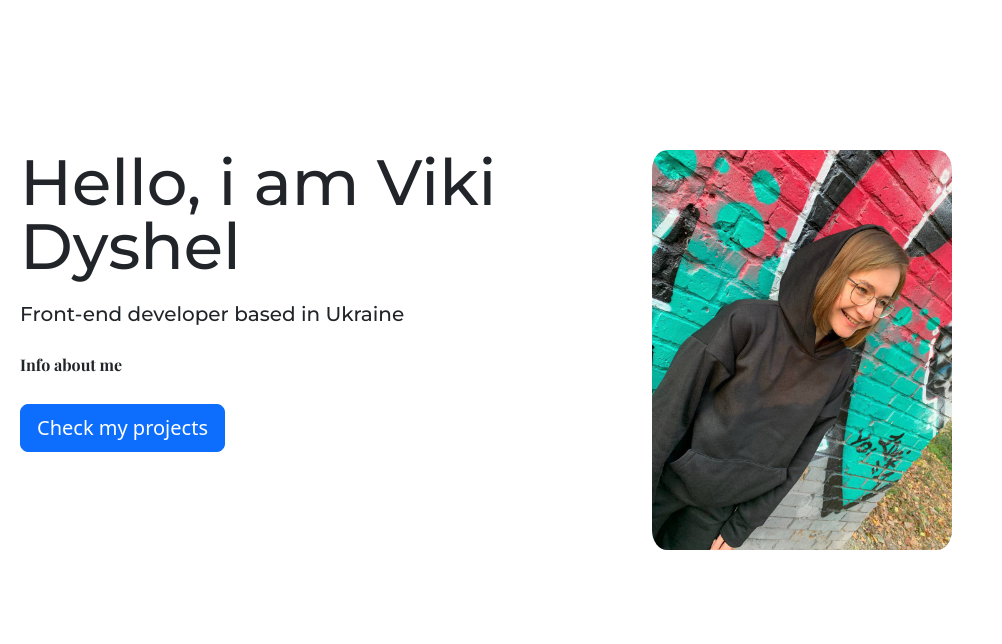
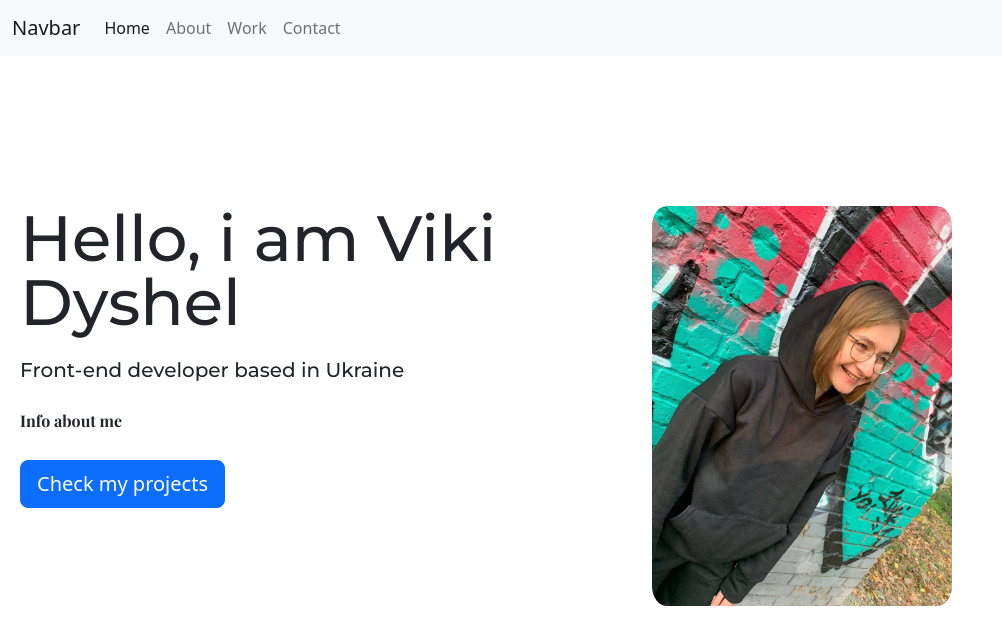
Before and after one commit to VikiDyshel/Portfolio, a plain HTML site: page about.html in a window 1280 px wide. Shown: the whole page, without its empty margins (0-1002 px from the left). Drawn offline with nearby package versions, Linux system fonts and the light colour scheme.

Commit message:
Added header on all pages

```diff
--- a/about.html
+++ b/about.html
@@ -14,6 +14,22 @@
     <title>Document</title>
 </head>
 <body>
+    <nav class="navbar navbar-expand-lg bg-light">
+        <div class="container-fluid">
+          <a class="navbar-brand" href="#">Navbar</a>
+          <button class="navbar-toggler" type="button" data-bs-toggle="collapse" data-bs-target="#navbarNavAltMarkup" aria-controls="navbarNavAltMarkup" aria-expanded="false" aria-label="Toggle navigation">
+            <span class="navbar-toggler-icon"></span>
+          </button>
+          <div class="collapse navbar-collapse" id="navbarNavAltMarkup">
+            <div class="navbar-nav">
+              <a class="nav-link active" aria-current="page" href="index.html">Home</a>
+              <a class="nav-link" href="about.html">About</a>
+              <a class="nav-link" href="work.html">Work</a>
+              <a class="nav-link" href="contact.html">Contact</a>
+            </div>
+          </div>
+        </div>
+      </nav>
     <div class="about-section conteiner">
         <div class="row">
             <div class="col-md-6">
```
Also changed, not shown: contact.html (+16 -0 lines), index.html (+1 -1 lines), work.html (+16 -0 lines).
